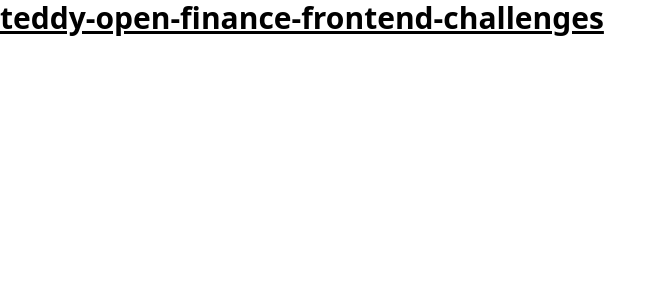
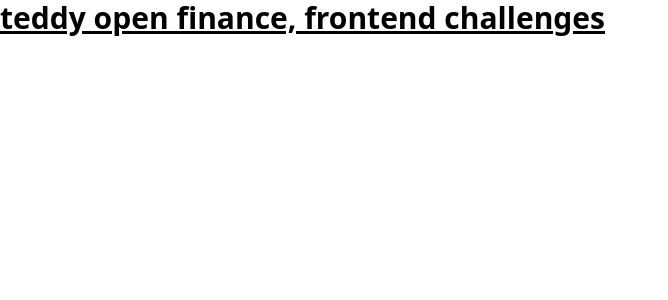
Before and after one commit to GabrielDeFreitas/teddy-open-finance-frontend-challenges, a React (Vite) app: page / in a window 1280 px wide. Shown: the top 300 px of the page, without its empty margins (0-668 px from the left). Built offline with nearby package versions, Linux system fonts and the light colour scheme.

Commit message:
feat: integrate i18next for multi-language support

```diff
--- /dev/null
+++ b/i18n/i18n.ts
@@ -0,0 +1,20 @@
+import i18n from 'i18next';
+import { initReactI18next } from 'react-i18next';
+import I18nextBrowserLanguageDetector from 'i18next-browser-languagedetector';
+
+import en from './locale/en.json';
+import pt from './locale/pt.json';
+
+i18n
+	.use(initReactI18next)
+	.use(I18nextBrowserLanguageDetector)
+	.init({
+		fallbackLng: 'pt',
+		resources: {
+			en: { translation: en },
+			pt: { translation: pt },
+		},
+		interpolation: { escapeValue: false },
+	});
+
+export default i18n;
--- /dev/null
+++ b/i18n/locale/en.json
@@ -0,0 +1,5 @@
+{
+	"header": {
+		"title": "teddy open finance, frontend challenges"
+	}
+}
--- /dev/null
+++ b/i18n/locale/pt.json
@@ -0,0 +1,5 @@
+{
+	"header": {
+		"title": "teddy open finance, desafio frontend"
+	}
+}
--- a/package.json
+++ b/package.json
@@ -13,8 +13,11 @@
 	},
 	"dependencies": {
 		"@tailwindcss/vite": "^4.1.14",
+		"i18next": "^25.6.0",
+		"i18next-browser-languagedetector": "^8.2.0",
 		"react": "^19.1.1",
 		"react-dom": "^19.1.1",
+		"react-i18next": "^16.0.1",
 		"tailwindcss": "^4.1.14"
 	},
 	"devDependencies": {
--- a/src/app.tsx
+++ b/src/app.tsx
@@ -1,7 +1,6 @@
+import { useTranslation } from 'react-i18next';
+
 export default function App() {
-	return (
-		<h1 className="text-3xl font-bold underline">
-			teddy-open-finance-frontend-challenges
-		</h1>
-	);
+	const { t } = useTranslation();
+	return <h1 className="text-3xl font-bold underline">{t('header.title')}</h1>;
 }
--- a/src/main.tsx
+++ b/src/main.tsx
@@ -2,12 +2,16 @@ import { StrictMode } from 'react';
 import { createRoot } from 'react-dom/client';
 import './index.css';
 import App from './app.tsx';
+import { I18nextProvider } from 'react-i18next';
+import i18n from '../i18n/i18n';
 
 const rootElement = document.getElementById('root');
 if (!rootElement) throw new Error('Root element not found');
 
 createRoot(rootElement).render(
 	<StrictMode>
-		<App />
+		<I18nextProvider i18n={i18n}>
+			<App />
+		</I18nextProvider>
 	</StrictMode>,
 );
```
Also changed, not shown: 1 other file (tests, documents, lock files or other folders).
